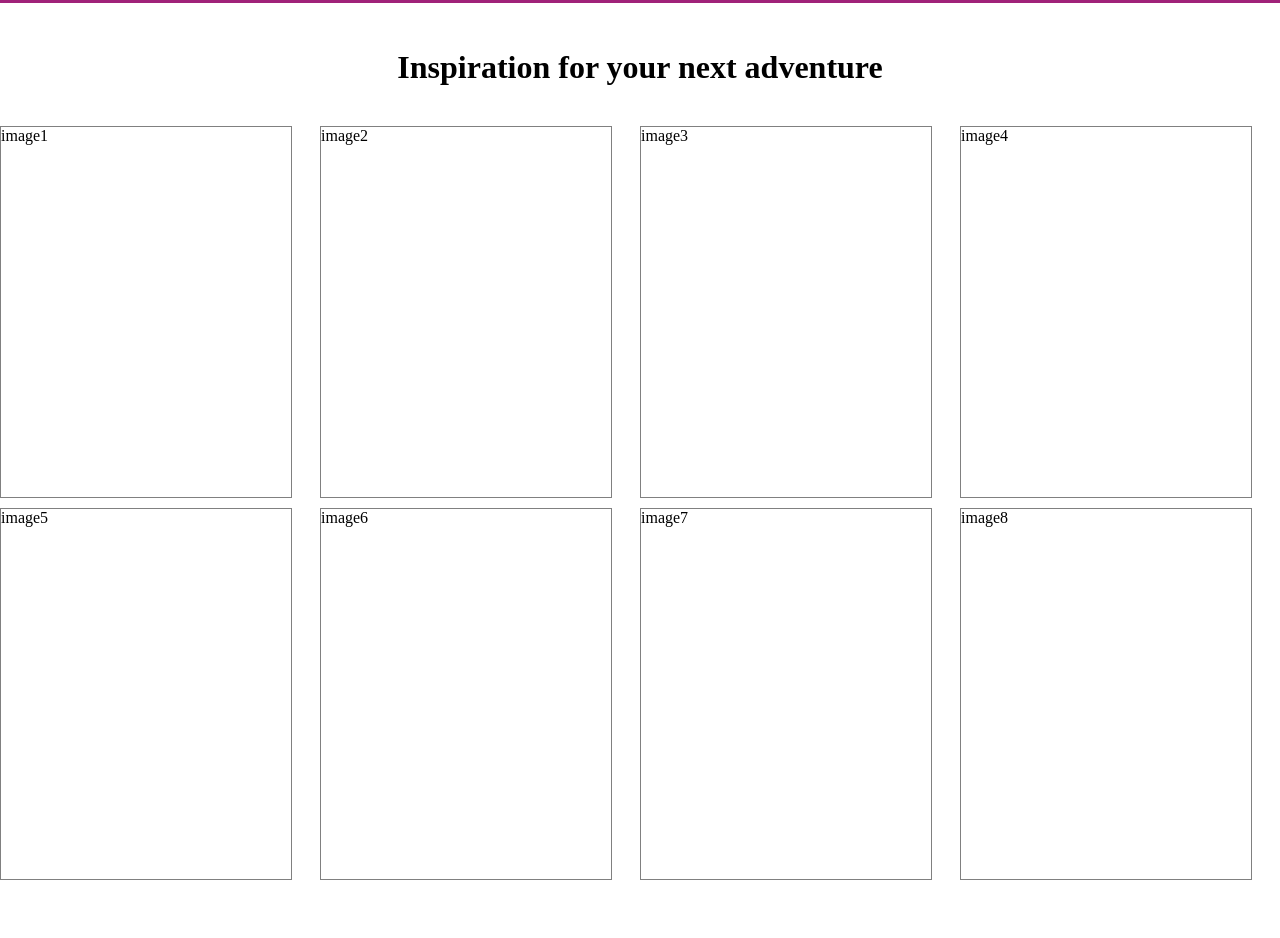
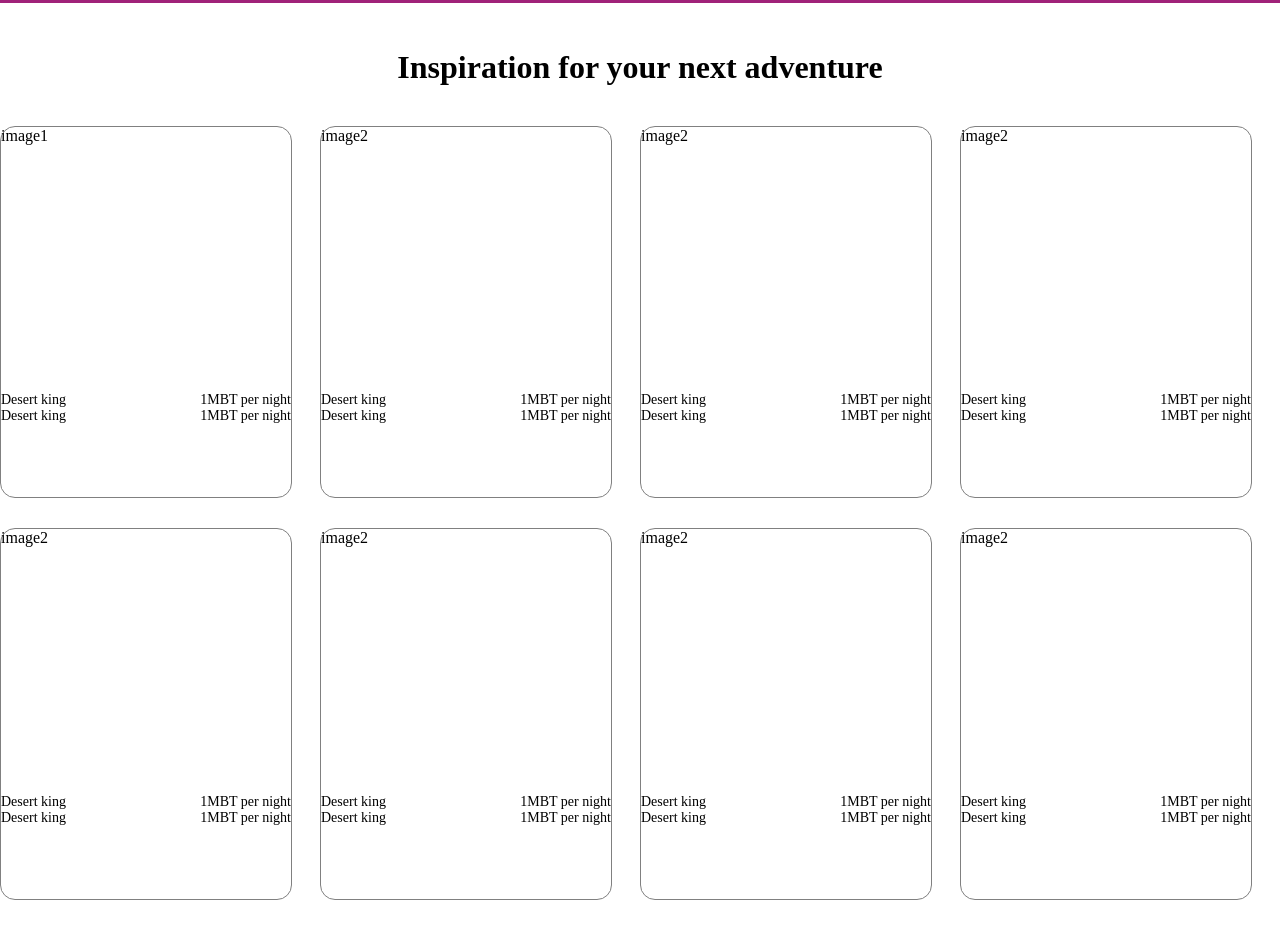
Before and after one commit to chibuzorihueze/meta-bnb, a React (Create React App) app: page / in a window 1280 px wide. Shown: the part 800-1738 px from the top of the page. Built offline with nearby package versions, Linux system fonts and the light colour scheme; a web font is replaced by a local one.

Commit message:
section 2 container structure

```diff
--- a/src/App.css
+++ b/src/App.css
@@ -149,13 +149,14 @@ span{
 .grid-container{
   display: grid;
   grid-template-columns: 1fr 1fr 1fr 1fr;
-  row-gap: 10px;
+  row-gap: 30px;
 }
 
-.grid-container div{
+.grid-container .grid-section{
   border: 1px solid gray;
   width: 292px;
   height: 372px;
+  border-radius: 15px;
 }
 
 .secondpage-header{
@@ -164,3 +165,17 @@ span{
 .secondpage-header h1{
   text-align: center;
 }
+
+.grid-image{
+  width: 200;
+  height: 265px;
+}
+
+.desert-king{
+  display: flex;
+  justify-content: space-between;
+}
+
+.desert-king p{
+  font-size: 14px;
+}
--- a/src/components/secondpage.jsx
+++ b/src/components/secondpage.jsx
@@ -6,15 +6,129 @@ function Secondpage(){
             <div className="secondpage-header">
                 <h1>Inspiration for your next adventure</h1>
             </div>
+
+            {/*first gird colume */}
+
             <div className="grid-container">
-                <div>image1</div>
-                <div>image2</div>
-                <div>image3</div>
-                <div>image4</div>
-                <div>image5</div>
-                <div>image6</div>
-                <div>image7</div>
-                <div>image8</div>
+                <div className="grid-section">
+                    <div className="grid-image"> image1</div>
+                    <div className="grid-image-footer">
+                        <div className="desert-king">
+                            <p>Desert king</p>
+                            <p>1MBT per night</p>
+                        </div>
+                        <div className="desert-king">
+                            <p>Desert king</p>
+                            <p>1MBT per night</p>
+                        </div>
+
+                    </div>
+                </div>
+
+                {/*gird second colume */}
+
+                <div className="grid-section">
+                    <div className="grid-image"> image2</div>
+                    <div className="grid-image-footer">
+                        <div className="desert-king">
+                            <p>Desert king</p>
+                            <p>1MBT per night</p>
+                        </div>
+                        <div className="desert-king">
+                            <p>Desert king</p>
+                            <p>1MBT per night</p>
+                        </div>
+                    </div>
+                </div>
+
+                    {/*gird third colume */}
+
+                <div className="grid-section">
+                    <div className="grid-image"> image2</div>
+                    <div className="grid-image-footer">
+                        <div className="desert-king">
+                            <p>Desert king</p>
+                            <p>1MBT per night</p>
+                        </div>
+                        <div className="desert-king">
+                            <p>Desert king</p>
+                            <p>1MBT per night</p>
+                        </div>
+                    </div>
+                </div>
+
+                    {/*gird fourth colume */}
+
+                <div className="grid-section">
+                    <div className="grid-image"> image2</div>
+                    <div className="grid-image-footer">
+                        <div className="desert-king">
+                            <p>Desert king</p>
+                            <p>1MBT per night</p>
+                        </div>
+                        <div className="desert-king">
+                            <p>Desert king</p>
+                            <p>1MBT per night</p>
+                        </div>
+                    </div>
+                </div>
+
+                <div className="grid-section">
+                    <div className="grid-image"> image2</div>
+                    <div className="grid-image-footer">
+                        <div className="desert-king">
+                            <p>Desert king</p>
+                            <p>1MBT per night</p>
+                        </div>
+                        <div className="desert-king">
+                            <p>Desert king</p>
+                            <p>1MBT per night</p>
+                        </div>
+                    </div>
+                </div>
+
+                <div className="grid-section">
+                    <div className="grid-image"> image2</div>
+                    <div className="grid-image-footer">
+                        <div className="desert-king">
+                            <p>Desert king</p>
+                            <p>1MBT per night</p>
+                        </div>
+                        <div className="desert-king">
+                            <p>Desert king</p>
+                            <p>1MBT per night</p>
+                        </div>
+                    </div>
+                </div>
+
+                <div className="grid-section">
+                    <div className="grid-image"> image2</div>
+                    <div className="grid-image-footer">
+                        <div className="desert-king">
+                            <p>Desert king</p>
+                            <p>1MBT per night</p>
+                        </div>
+                        <div className="desert-king">
+                            <p>Desert king</p>
+                            <p>1MBT per night</p>
+                        </div>
+                    </div>
+                </div>
+
+                <div className="grid-section">
+                    <div className="grid-image"> image2</div>
+                    <div className="grid-image-footer">
+                        <div className="desert-king">
+                            <p>Desert king</p>
+                            <p>1MBT per night</p>
+                        </div>
+                        <div className="desert-king">
+                            <p>Desert king</p>
+                            <p>1MBT per night</p>
+                        </div>
+                    </div>
+                </div>
+
             </div>
         </div>
     )
```
